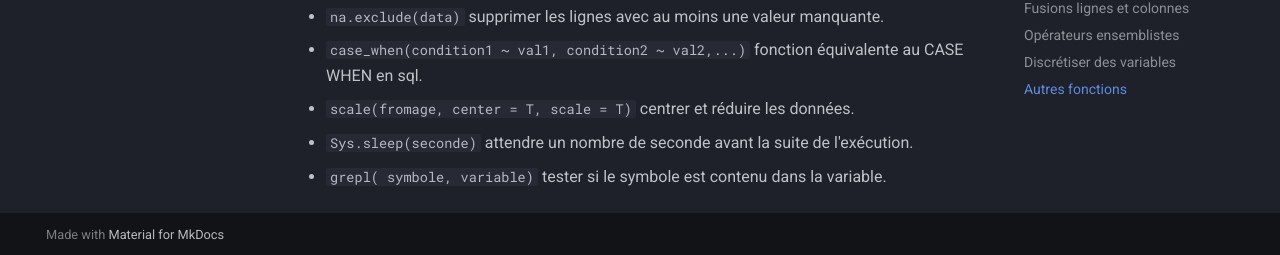
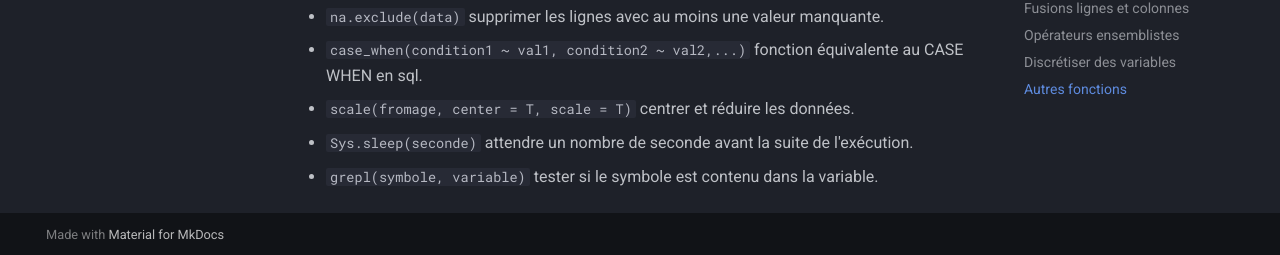
Before and after one commit to gdemare/Informatique, an MkDocs documentation site: the page built from docs/r/manipuler-donnees_r.md, in a window 1280 px wide and 900 px high, scrolled down 7772 px. Shown: the part 642-897 px from the top of the window. Built offline with MkDocs 1.6.1 and Material for MkDocs 9.7.7, drawn with Linux system fonts in a browser that asks for light colours; comment, search, counter and statistics services are not loaded; part of the change alters nothing that is shown; some of the changed text lies outside the part shown.

```diff
--- a/docs/r/manipuler-donnees_r.md
+++ b/docs/r/manipuler-donnees_r.md
@@ -149,7 +149,7 @@ OrchardSprays %>%
 
 ## Construire de nouvelles variables
 
-* `mutate(nom = formule)` appliquer une fonction et ajouter une colonne (il est possible d'appliquer à toutes les variables avec `sapply` voir ci dessous et, de sélectionner une variable par son nom avec `!!sim("col1")`).
+* `mutate(nom = formule)` appliquer une fonction et ajouter une colonne (il est possible d'appliquer à toutes les variables avec `sapply` voir ci dessous et, de sélectionner une variable par son nom avec `!!sym("col1")`).
 * `transmute(nom = formule)` construitre une ou plusieurs variables en supprimant les colonnes.
 
 !!! note
@@ -263,4 +263,4 @@ Fonction 		| Défintion
 * `case_when(condition1 ~ val1, condition2 ~ val2,...)` fonction équivalente au CASE WHEN en sql.
 * `scale(fromage, center = T, scale = T)` centrer et réduire les données.
 * `Sys.sleep(seconde)` attendre un nombre de seconde avant la suite de l'exécution.
-* `grepl( symbole, variable)` tester si le symbole est contenu dans la variable.
+* `grepl(symbole, variable)` tester si le symbole est contenu dans la variable.
```
